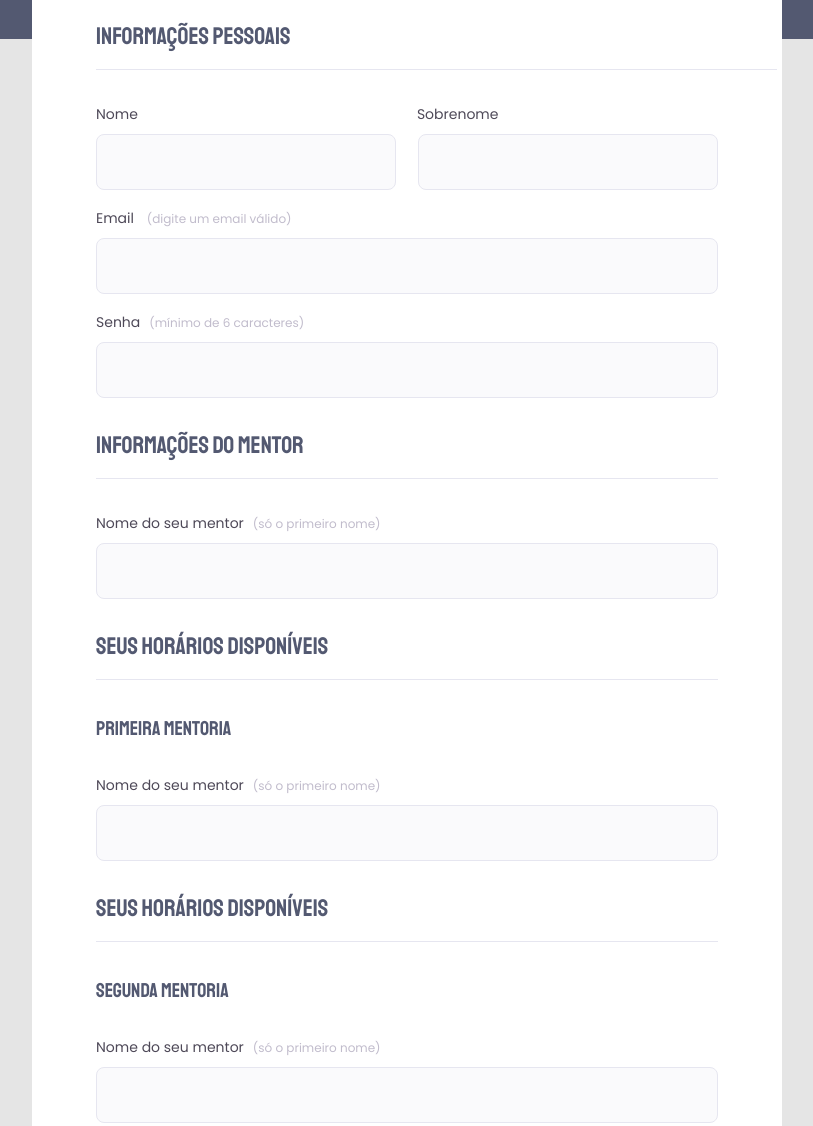
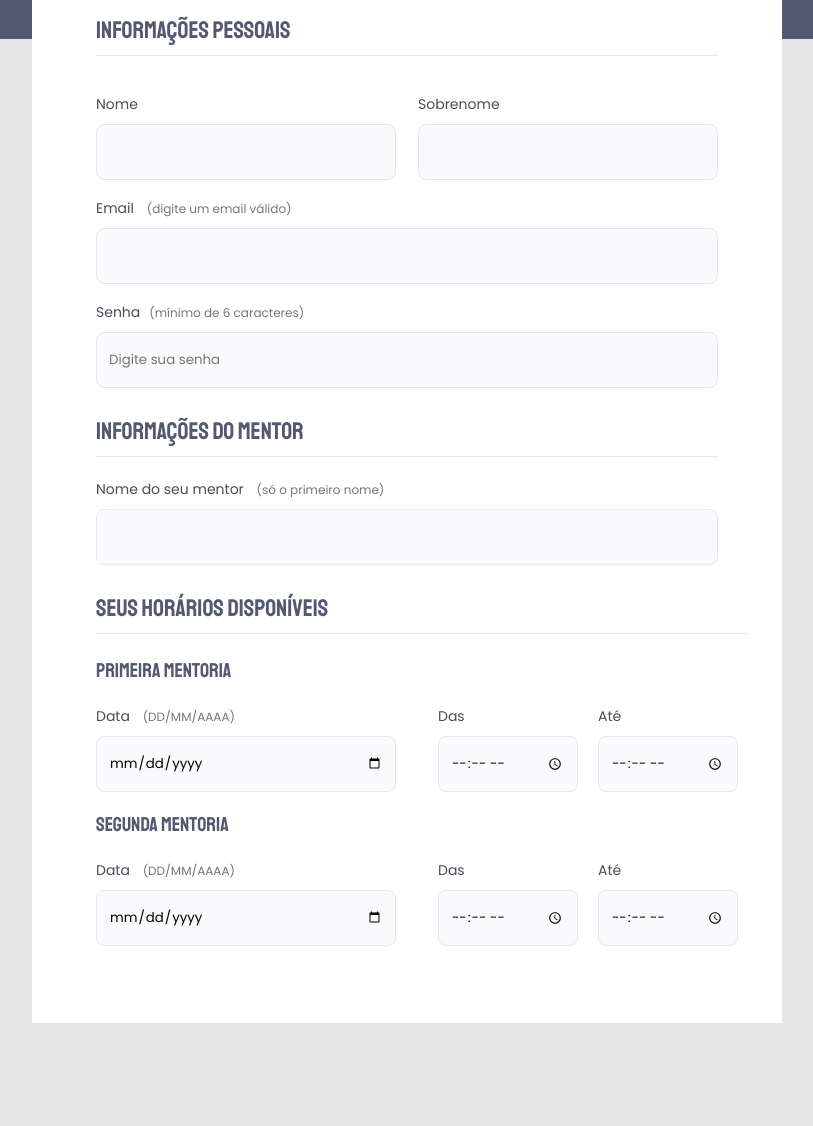
Before and after one commit to marcelodiniz81/Desafio--Criando-Formularios--Avan-ando-no-HTML-e-CSS---STG-3, a plain HTML site: page index.html in a window 1280 px wide. Shown: the part 397-1523 px from the top of the page, without its empty margins (233-1046 px from the left). Drawn offline with Linux system fonts and the light colour scheme.

Commit message:
Código refeito, melhor estruturado

```diff
--- a/index.html
+++ b/index.html
@@ -1,31 +1,20 @@
 <!DOCTYPE html>
 <html lang="pt-br">
 <head>
-    <!-- Preconnect das Fontes do App (Google Fonts) -->
+  <link rel="preconnect" href="https://fonts.gstatic.com" crossorigin />
   <link rel="preconnect" href="https://fonts.googleapis.com" />
-    <link rel="preconnect" href="https://fonts.gstatic.com" crossorigin />
 
-    <meta charset="UTF-8" />
-    <meta name="viewport" content="width=device-width, initial-scale=1.0" />
+  <meta charset="UTF-8">
+  <meta name="viewport" content="width=device-width, initial-scale=1.0">
 
-    <!-- Icone da Aba da página (FAVICON) -->
-    <link
-      rel="shortcut icon"
-      href="/Assets/mentoria3.png"
-      type="image/x-icon"
-    />
-
-    <!-- Título da da aba da página -->
   <title>Mentoria</title>
 
-    <!-- Fontes do App (Google Fonts) -->
-    <link
-      href="https://fonts.googleapis.com/css2?family=Poppins:wght@400;500;700&family=Staatliches&display=swap"
-      rel="stylesheet"
-    />
+  <link  href="https://fonts.googleapis.com/css2?family=Poppins:wght@400;500;700&family=Staatliches&display=swap"rel="stylesheet"/>
 
-    <!-- Link Css Style -->
-    <link rel="stylesheet" href="style.css" />
+  <link rel="shortcut icon" href="Assets/mentoria3.png" type="image/x-icon">
+
+  <link rel="stylesheet" href="style.css">
+
 </head>
 <body>
   <div class="page">
@@ -35,78 +24,81 @@
     </header>
 
     <form>
-        <!-- Informações pessoais -->
-        <fieldset class="infopessoal">
+      <!-- Informações Pessoais -->
+      <fieldset>
         <div class="fieldset-wrapper">
           <legend>Informações pessoais</legend>
 
-            <div class="input-info">
+          <div class="col-2">
+            <div class="input-wrapper">
               <label for="event-title">Nome</label>
+              <input type="text" id="event-title">
+            </div>
+            <div class="input-wrapper">
               <label for="event-title">Sobrenome</label>
-            </div>
-
-            <div class="input-info">
-              <input type="text" id="event.title" />
-              <input type="text" id="event.title" />
-            </div>
-          </div>
-        </fieldset>
-
-        <fieldset>
-          <div class="fieldset-wrapper">
-            <div class="input-wrapper">
-              <label for="event-email">Email <span>(digite um email válido)</span></label>
-              <input type="email" id="event.email" />
+              <input type="text" id="event-title">
             </div>
 
           </div>
-        </fieldset>
+          <div class="input-wrapper">
+            <label for="event-email">Email <span>(digite um email válido)</span></label>
+            <input type="email" id="event-email">
+          </div>
 
-        <fieldset>
-          <div class="fieldset-wrapper">
           <div class="input-wrapper">
             <label for="event-password">Senha<span>(mínimo de 6 caracteres)</span></label>
-              <input type="password" id="event.password" />
-            </div>
-
+            <input type="password" id="event-password" placeholder="Digite sua senha">
           </div>
         </fieldset>
-
-        <!-- Informações do mentor -->
-        <fieldset id="info-mentor">
+          <fieldset>
             <div class="fieldset-wrapper">
               <legend>Informações do mentor</legend>
             <div class="input-wrapper">
-              <label for="event-title">Nome do seu mentor<span>(só o primeiro nome)</span></label>
-              <input type="text" id="event-title" />
+              <label for="event-title">Nome do seu mentor <span>(só o primeiro nome)</span></label>
+              <input type="text" id="event-title">
             </div>
+            </div>
+
           </fieldset>
-
-        <!-- Seus horários disponíveis -->
-        <fieldset id="info-mentor">
+          <fieldset>
             <div class="fieldset-wrapper">
               <legend>Seus horários disponíveis</legend>
               <h2>Primeira mentoria</h2>
 
+              <div class="col-3">
                 <div class="input-wrapper">
-              <label for="event-title">Nome do seu mentor<span>(só o primeiro nome)</span></label>
-              <input type="text" id="event-title" />
+                  <label for="event-date">Data <span>(DD/MM/AAAA)</span></label>
+                  <input type="date" id="event-date">
+                </div>
+                <div class="input-wrapper">
+                  <label for="event-begin">Das</label>
+                  <input type="time" id="event-begin">
+                </div>
+                <div class="input-wrapper">
+                  <label for="event-end">Até</label>
+                  <input type="time" id="event-end">
                 </div>
     </fieldset>
-        <fieldset id="info-mentor">
+          <fieldset>
             <div class="fieldset-wrapper">
-            <legend>Seus horários disponíveis</legend>
               <h2>Segunda mentoria</h2>
 
+              <div class="col-3">
                 <div class="input-wrapper">
-              <label for="event-title">Nome do seu mentor<span>(só o primeiro nome)</span></label>
-              <input type="text" id="event-title" />
+                  <label for="event-date">Data <span>(DD/MM/AAAA)</span></label>
+                  <input type="date" id="event-date">
+                </div>
+                <div class="input-wrapper">
+                  <label for="event-begin">Das</label>
+                  <input type="time" id="event-begin">
+                </div>
+                <div class="input-wrapper">
+                  <label for="event-end">Até</label>
+                  <input type="time" id="event-end">
                 </div>
     </fieldset>
 
     </form>
   </div>
-
-    <footer></footer>
 </body>
 </html>
--- a/style.css
+++ b/style.css
@@ -1,33 +1,33 @@
-/* Reset Css */
-* {
+*{
   padding: 0;
   margin: 0;
   box-sizing: border-box;
   border: 0;
 }
 
-.page {
+.page{
 width: 750px;
+margin: auto;
 height: 1930px;
-  margin: auto;
 }
 
-body, input, label, span{
-  font-family: "poppins";
+body, input, span, label{
+  font-family: 'Poppins';
+
 }
 
-body {
-  background: #e5e5e5;
+body{
+  background: #E5E5E5;
 }
 
-body::before {
+body::before{
   content: "";
+  position: absolute;
   width: 100%;
   height: 436px;
+  left: 0px;
+  top: 0px;
 
-  position: absolute;
-  left: 0;
-  top: 0;
   background: #535971;
   z-index: -1;
 }
@@ -37,141 +37,138 @@ header {
 margin-top: 140px;
 }
 
-header h1 {
-  font-family: "Staatliches";
+header h1{
+
+font-family: 'Staatliches';
+font-weight: 400;
 font-size: 48px;
-  font-weight: normal;
-  line-height: auto;
-  color: white;
+line-height: 60px;
+
+color: #FFFFFF;
+
 }
 
+
 header p {
+font-weight: 400;
 font-size: 20px;
-  font-weight: normal;
-  height: auto;
-  color: white;
+line-height: 30px;
+
 margin-top: 18px;
+
+color: #FFFFFF;
+
 }
 
 form {
-  background: white;
-  height: 1244px;
+width: 750px;
+height: 1084px;
+
+background: #FFFFFF;
+
 margin-top: 58px;
-  border-radius: 20px 20px 0 0;
-
+border-radius: 20px 20px 0px 0px;
 padding: 64px;
 }
+
 fieldset{
 border: none;
-margin-top: 16px;
-
-}
-#info-mentor{
-  border: none;
-  margin-top: 30px;
-
+margin-bottom: 16px;
 }
 
-.fildset-wrapper{
-  display: flex;
-  flex-direction: column;
-  gap: 16px;
-}
-
-fieldset legend {
-  font-family: "Staatliches";
+fieldset legend{
+font-family: 'Staatliches';
 font-weight: 400;
 font-size: 24px;
 line-height: 34px;
 
 color: #535971;
 
-  width: 100%;
-  border-bottom: 1px solid #e6e6f0;
-  padding-bottom: 16px;
-  margin-bottom: 32px;
+border-bottom: 1px solid #E6E6F0;
+padding-bottom: 8px;
+margin-bottom: 20px;
 }
 
-fieldset h2 {
-  font-family: "Staatliches";
+
+fieldset h2{
+  font-family: 'Staatliches';
+  font-size: 20px;
   font-weight: 400;
-  font-size: 20px;
   line-height: 34px;
 
   color: #535971;
 
-  width: 100%;
-  padding-bottom: 16px;
-  margin-bottom: 11px;
 }
+.fieldset-wrapper label{
 
-fieldset span{
-  font-weight: 400;
-  font-size: 12px;
-  line-height: 20px;
-  margin-left: 9px;
-
-  color: #C1BCCC;
-}
-
-.input-info{
-  display: flex;
-  flex-direction: row;
-}
-
-.input-info label{
-  font-family: 'Poppins';
 font-weight: 400;
 font-size: 14px;
 line-height: 24px;
-  margin-right: 279px;
 
 color: #4E4958;
 
 }
 
-
-.input-info input {
-  box-sizing: border-box;
-  width: 300px;
-  height: 56px;
-  margin-top: 8px;
-  padding: 0 24px;
-  margin-right: 22px;
-
-  background: #fafafc;
-  border: 1px solid #e6e6f0;
-  border-radius: 8px;
-
-  color: #76757b;
+.fieldset-wrapper legend{
+  padding-top: 10px;
 }
 
 .input-wrapper{
   display: flex;
   flex-direction: column;
+  margin-top: 16px;
 }
 
-.input-wrapper label{
-font-family: 'Poppins';
-font-weight: 400;
-font-size: 14px;
-line-height: 24px;
-margin-right: 279px;
+.input-wrapper input{
+  width: 100%;
+  height: 56px;
+  background: #FAFAFC;
 
-color: #4E4958;
+  border: 1px solid #E6E6F0;
+  border-radius: 8px;
+  padding-left: 12px;
+  padding-right: 12px;
+  margin-top: 8px;
 
 }
 
-.input-wrapper input {
-  box-sizing: border-box;
-  width: 100%;
+.col-2{
+display: flex;
+gap: 22px;
+}
+
+.col-3{
+display: flex;
+gap: 10px;
+}
+
+.col-3 > div:nth-child(1){
+width: 300px;
+margin-right: 32px;
+}
+
+.col-3 > div:nth-child(2),
+.col-3 > div:nth-child(3) {
+    width: 140px;
+    margin-right: 10px;
+}
+
+.col-2 input {
+  width: 300px;
   height: 56px;
+  background: #FAFAFC;
+
+  border: 1px solid #E6E6F0;
+  border-radius: 8px;
+  padding-left: 12px;
   margin-top: 8px;
-  padding: 0 24px;
+}
 
-  background: #fafafc;
-  border: 1px solid #e6e6f0;
-  border-radius: 8px;
+.input-wrapper span{
+  font-weight: 400;
+  font-size: 12px;
+  line-height: 20px;
 
-  color: #76757b;
+  color: #767579;
+  padding-left: 9px;
 }
```
Also changed, not shown: 1 other file. Lines whose indentation alone changed are shown as unchanged.
